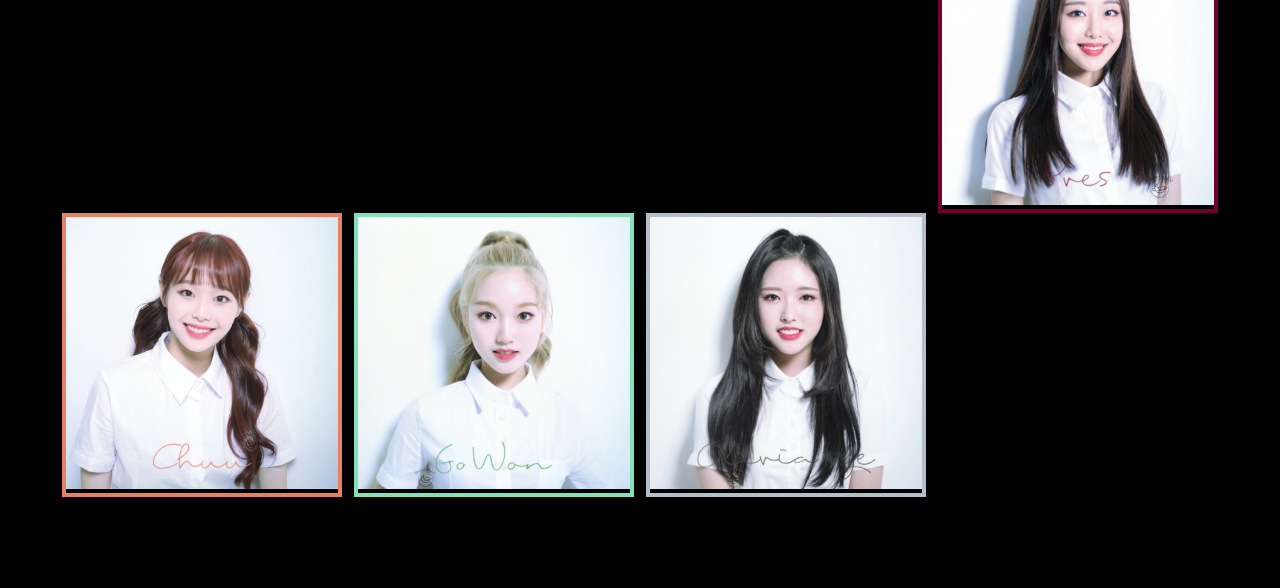
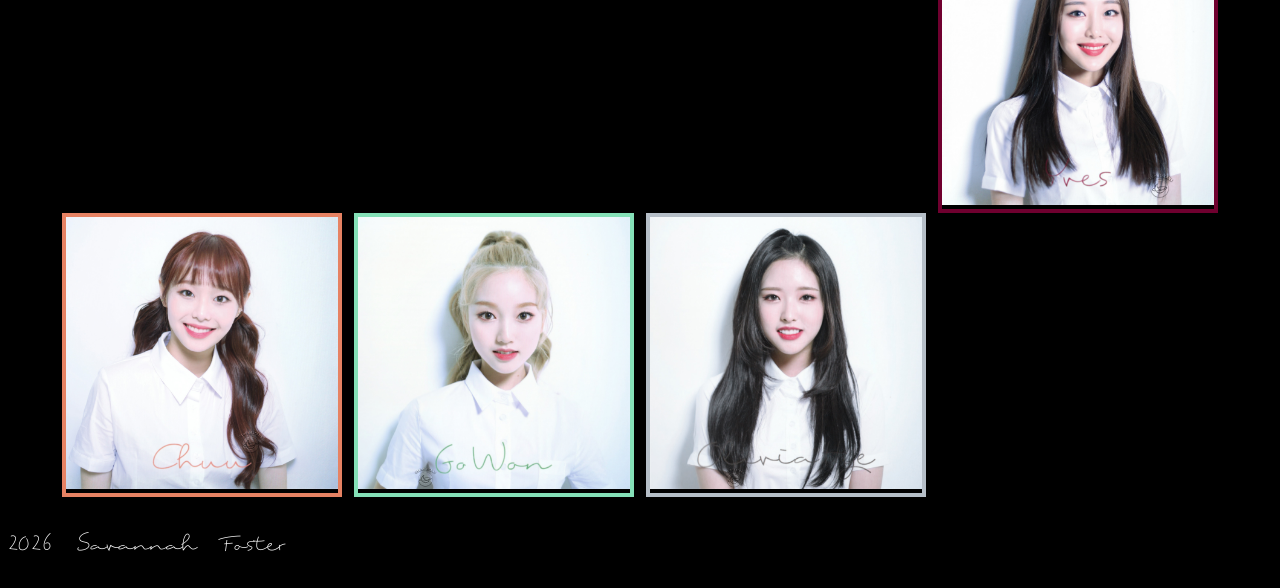
Before and after one commit to rosertlippie/loona-the-website, a plain HTML site: page index.html in a window 1280 px wide. Shown: the part 1385-1973 px from the top of the page. Before the commit the page ends 1932 px from the top, so only its background shows below. Drawn offline with Linux system fonts and the light colour scheme.

Commit message:
Update style.css

```diff
--- a/style.css
+++ b/style.css
@@ -30,7 +30,11 @@ div.scroll-container img {
   padding: 10px;
   height: 400px;
 }
-
+footer {
+  font-family: myFont;
+  font-size: 30px;
+  color: #ffffff;
+}
 
 a {
   text-decoration: none;
```
